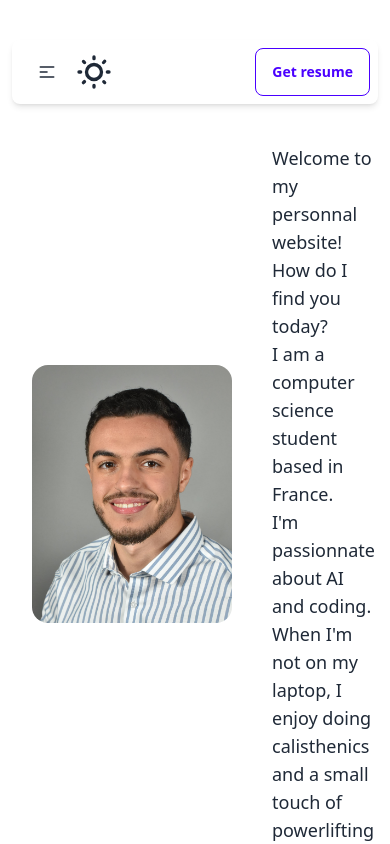
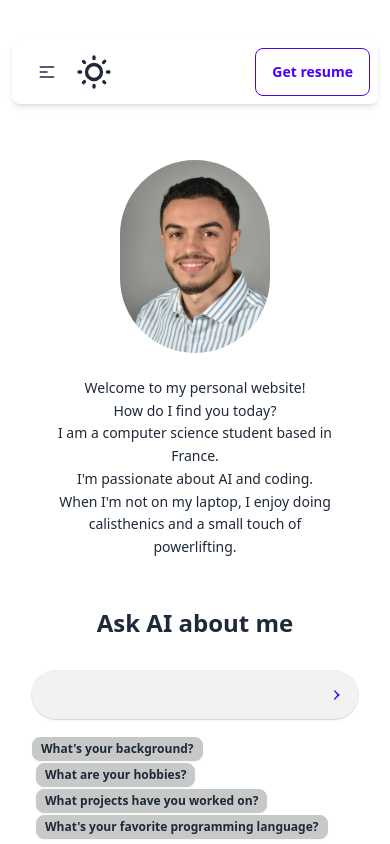
Before and after one commit to AmineSak/Personnal-website, a Next.js app: page / in a window 390 px wide. Shown: the top 844 px of the page. Built offline with nearby package versions, Linux system fonts and the light colour scheme.

Commit message:
responsive hero

```diff
--- a/app/page.tsx
+++ b/app/page.tsx
@@ -72,21 +72,21 @@ export default function Home() {
      content-center mx-auto overflow-hidden px-5 sm:px-10 w-full"
     >
       <div id="home">
-        <div className="flex justify-between border-opacity-50 gap-[40px] items-center mt-10">
+        <div className="flex flex-col sm:flex-row justify-center items-center border-opacity-50 gap-6 sm:gap-8 p-4 sm:p-8 mt-10">
           <Image
             alt="Profile-avatar"
             src={avatar}
-            width={200}
-            height={200}
-            className="card"
+            className="rounded-full w-full max-w-[150px] sm:max-w-[200px] h-auto"
+            priority
           />
-          <p className="text-lg text-left ">
-            Welcome to my personnal website! <br />
+          <p className="text-sm sm:text-base text-center sm:text-left leading-relaxed">
+            Welcome to my personal website! <br />
             How do I find you today? <br />
             I am a computer science student based in France. <br />
-            I'm passionnate about AI and coding.
-            <br /> When I'm not on my laptop, I enjoy doing calisthenics and a
-            small touch of powerlifting
+            I'm passionate about AI and coding.
+            <br />
+            When I'm not on my laptop, I enjoy doing calisthenics and a small
+            touch of powerlifting.
           </p>
         </div>
 
```
